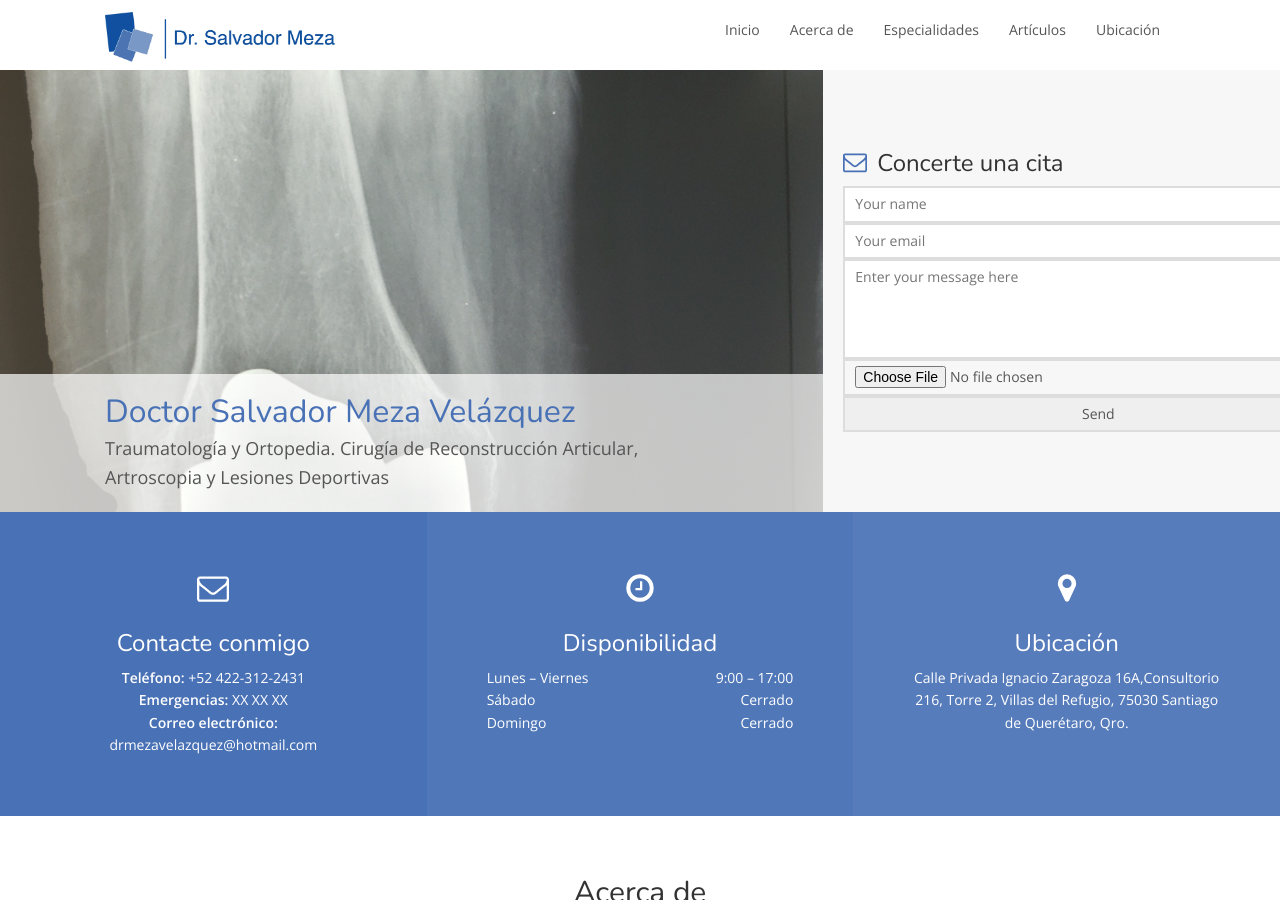
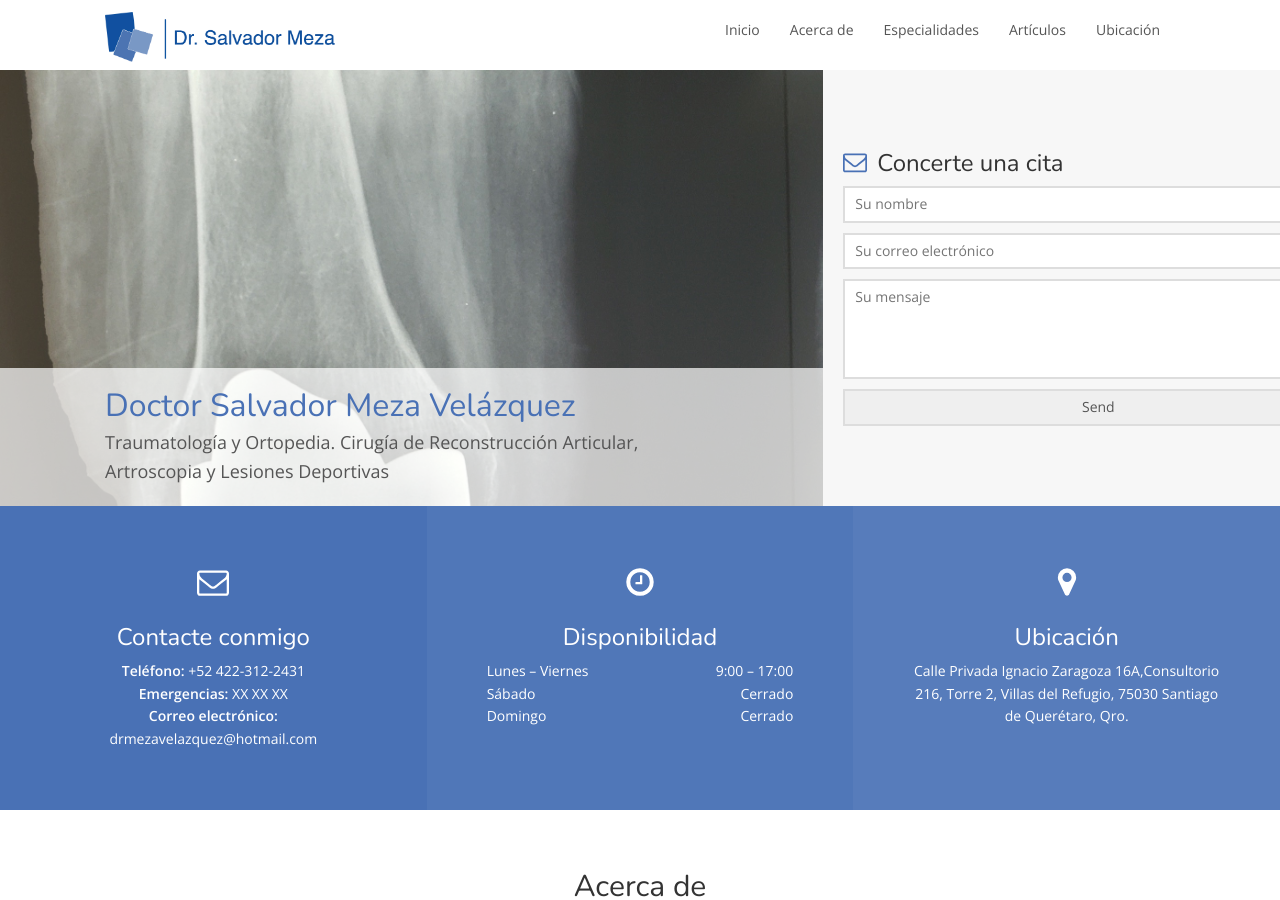
Before and after one commit to kecho05/dr, a Jekyll site: the page built from index.html, in a window 1280 px wide and 900 px high. Built offline with Jekyll 4.4.1, drawn with Linux system fonts in a browser that asks for light colours; nearby versions of some CDN libraries.

Commit message:
Update index.html

```diff
--- a/index.html
+++ b/index.html
@@ -34,10 +34,16 @@ layout: default
                 <input type="submit" class="btn btn-default" value="Enviar">
             </form> -->
             <form action="https://mailthis.to/" method="POST" encType="multipart/form-data">
-                <input type="text" name="name" placeholder="Your name">
-                <input type="email" name="_replyto" placeholder="Your email">
-                <textarea name="message" placeholder="Enter your message here"></textarea>
-                <input type="file" name="file" placeholder="Attachments (optional)">
+                <div class="form-field">
+                    <input type="text" name="name" placeholder="Su nombre">
+                </div>
+                <div class="form-field">
+                    <input type="email" name="_replyto" placeholder="Su correo electrónico">
+                </div>
+                <div class="form-field">
+                    <textarea name="message" placeholder="Su mensaje"></textarea>
+                </div>
+                <!--<input type="file" name="file" placeholder="Attachments (optional)">-->
                 <input type="hidden" name="_subject" value="Contact form submitted">
                 <input type="hidden" name="_after" value="https://myhomepage.net/">
                 <input type="hidden" name="_honeypot" value="">
```
